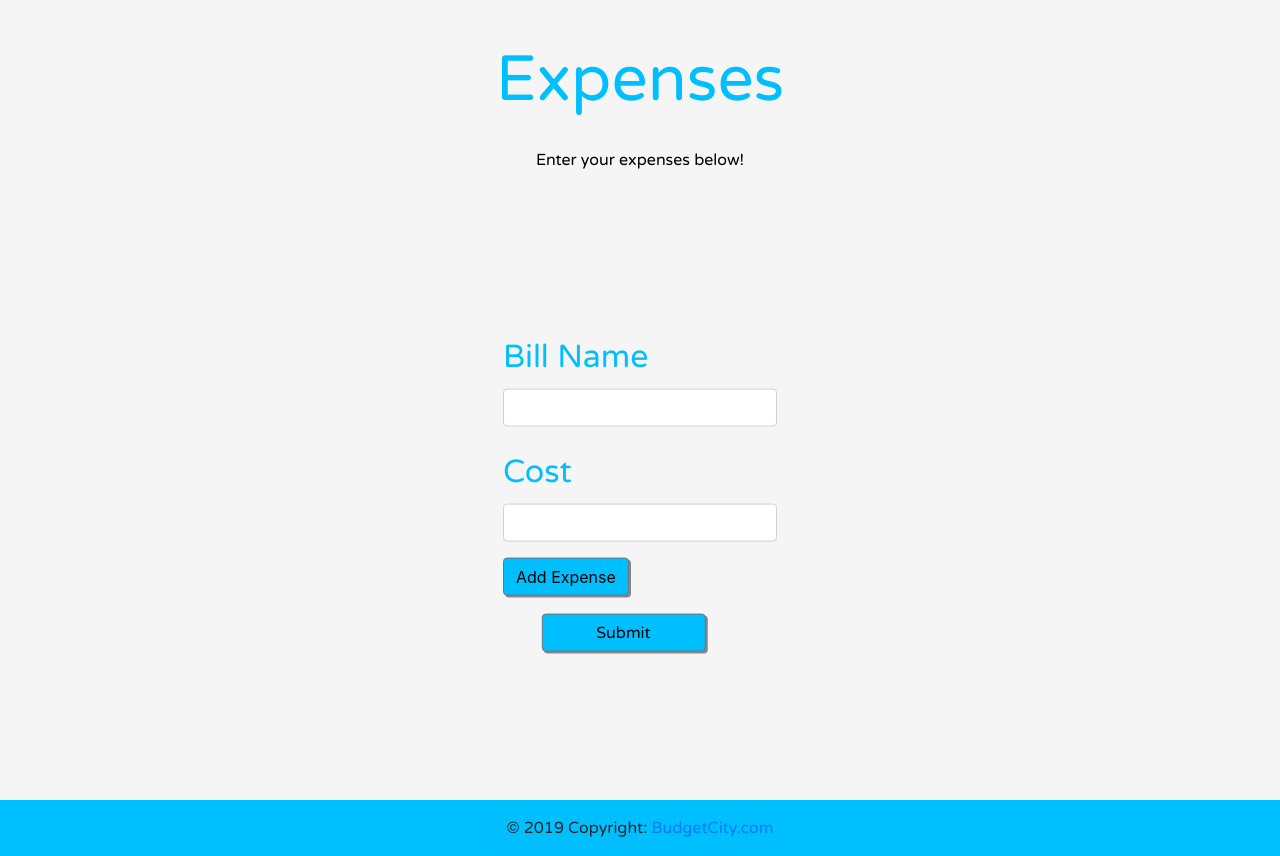
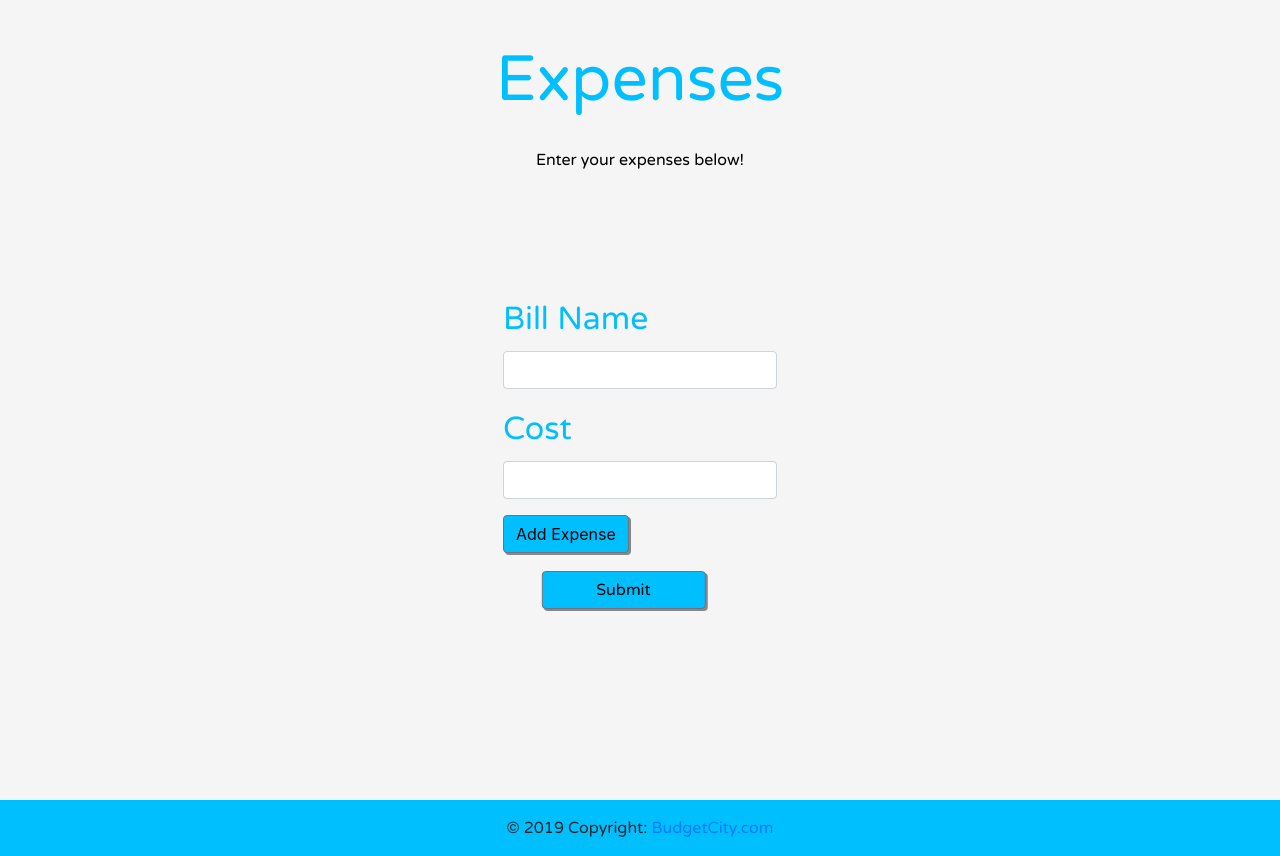
Before and after one commit to lucasromero18/budget_frontend, a React (Create React App) app: page /expenses-form in a window 1280 px wide. Built offline with nearby package versions, Linux system fonts and the light colour scheme; no server answers.

Commit message:
working on functionality from here

```diff
--- a/src/App.css
+++ b/src/App.css
@@ -195,7 +195,7 @@
 
 .form-container{
     position: absolute;
-    top: 60%;
+    top: 50%;
     left: 50%;
     transform: translate(-50%, -50%);
     max-width: 20rem;
@@ -203,7 +203,15 @@
 
 .form-container-register{
     position: absolute;
-    top: 60%;
+    top: 50%;
+    left: 50%;
+    transform: translate(-50%, -50%);
+    max-width: 20rem;
+}
+
+.form-container-expenses-form{
+    position: absolute;
+    top: 55%;
     left: 50%;
     transform: translate(-50%, -50%);
     max-width: 20rem;
@@ -223,11 +231,17 @@
     margin-top: -50%;
 }
 
+.input-email-name-login-expenses-form{
+    font-family: 'Varela Round', sans-serif;
+    font-size: 2rem;
+    color: deepSkyBlue;
+    margin-top: -90%;
+}
+
 .input-name-password-login-expenses-form{
     font-family: 'Varela Round', sans-serif;
     font-size: 2rem;
     color: deepSkyBlue;
-    margin-top: 0.3rem;
 }
 
 
@@ -246,6 +260,7 @@
 
 .submit-login-register-anchor{
     color: black;
+    text-decoration: none;
 }
 
 /* EXPENSES FORM */
--- a/src/Components/ExpensesForm.js
+++ b/src/Components/ExpensesForm.js
@@ -40,7 +40,7 @@ class ExpensesForm extends Component {
         <div id="expenses-form">
           <h1 className="login-register-expenses-form-header">Expenses</h1>
           <p className="credentials-line">Enter your expenses below!</p>
-          <div className="form-container">
+          <div className="form-container-expenses-form">
             <Form>
               <FormGroup className="label-input-container">
                 <Label className="input-name-login-expenses-form">Bill Name</Label>
```
